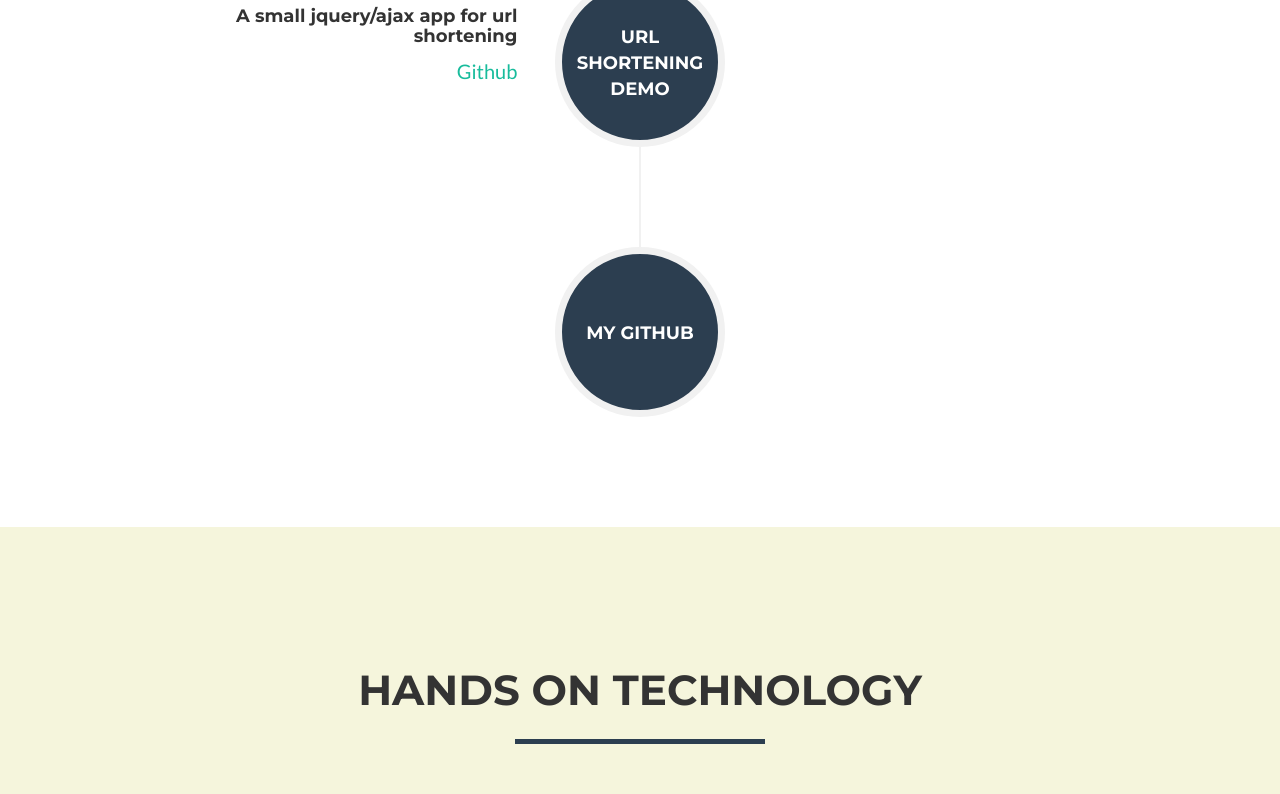
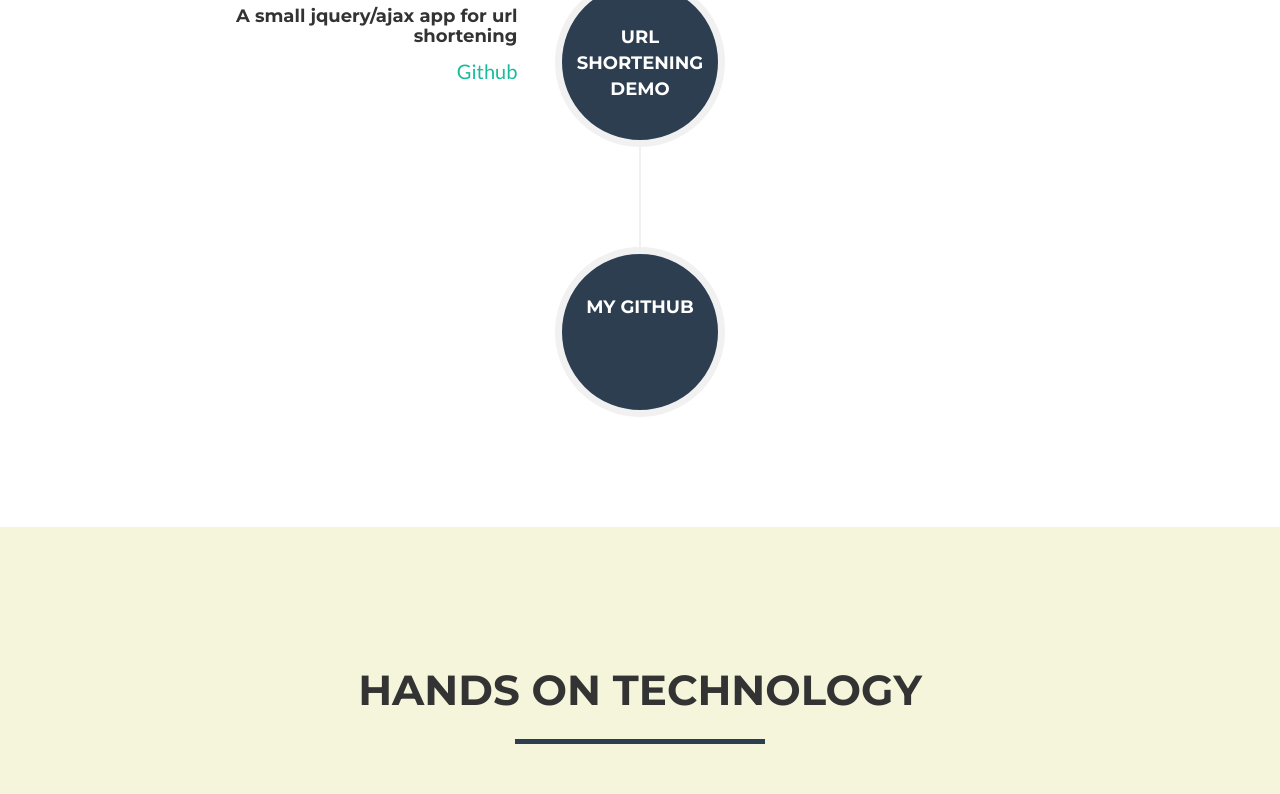
Before and after one commit to surajneupane55/my-portfolio, a website: page index.html in a window 1280 px wide. Shown: the part 2085-2879 px from the top of the page. Drawn offline with nearby package versions, Linux system fonts and the light colour scheme.

Commit message:
this is some changes

```diff
--- a/index.html
+++ b/index.html
@@ -197,7 +197,7 @@
                         <li class="timeline-inverted">
                             <a href="https://github.com/surajneupane55" target="_blank" class="portfolio-link" >
                                 <div class="timeline-image">
-                                    <h4> <br>My github
+                                    <h4>My github
                                     </h4>
                                 </div>
                             </a>
```
